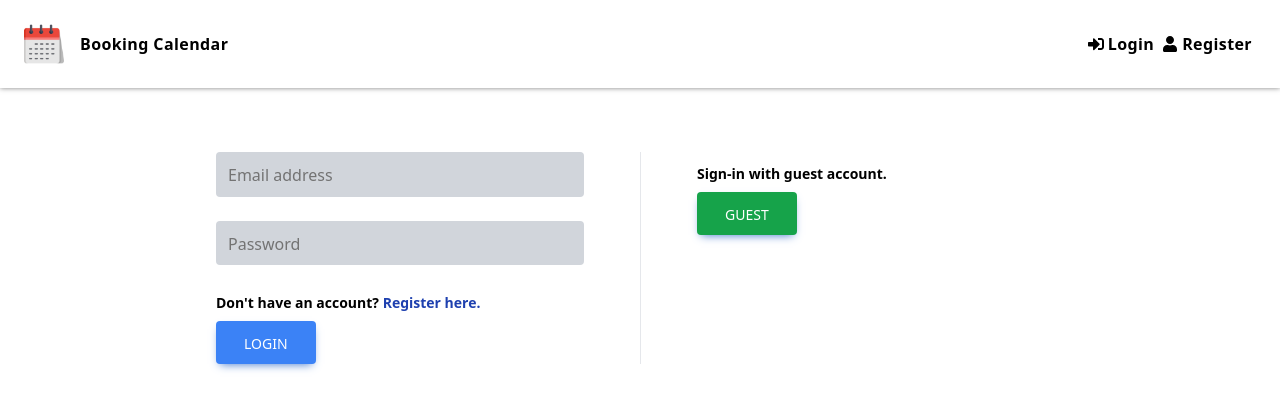
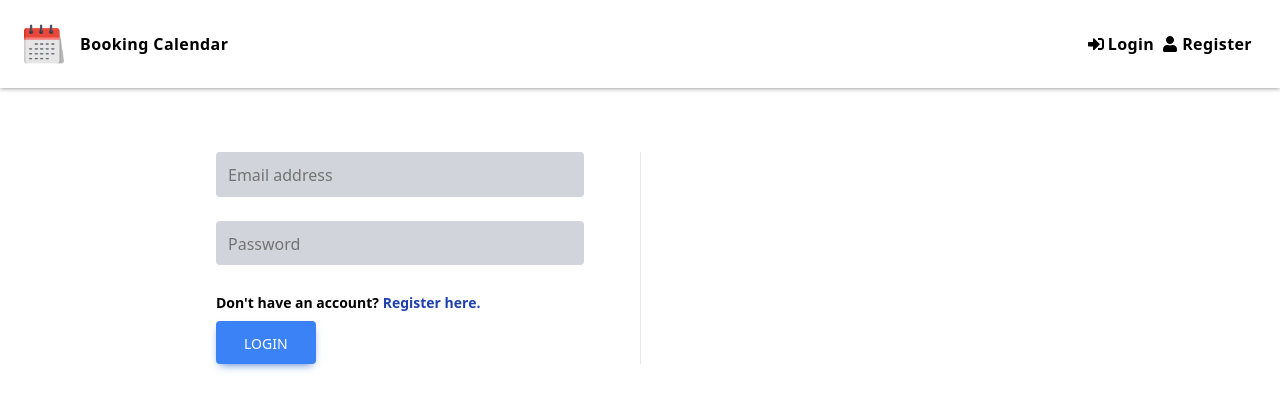
Before and after one commit to gazjosef/booking-calendar, a Next.js app in the folder frontend/: page / in a window 1280 px wide. Shown: the top 410 px of the page. Built offline with nearby package versions, Linux system fonts and the light colour scheme.

Commit message:
REFACTOR: Guest Account

```diff
--- a/frontend/pages/index.jsx
+++ b/frontend/pages/index.jsx
@@ -89,7 +89,7 @@ export default function Example() {
 
           {/* GUEST */}
           <section className="mt-12 md:mt-0 md:pl-14">
-            <div className="mt-auto">
+            {/* <div className="mt-auto">
               <p className="my-2 pt-1 text-sm font-semibold">
                 Sign-in with guest account.
               </p>
@@ -103,7 +103,7 @@ export default function Example() {
                   Guest
                 </button>
               </Link>
-            </div>
+            </div> */}
           </section>
         </div>
       </div>
```
